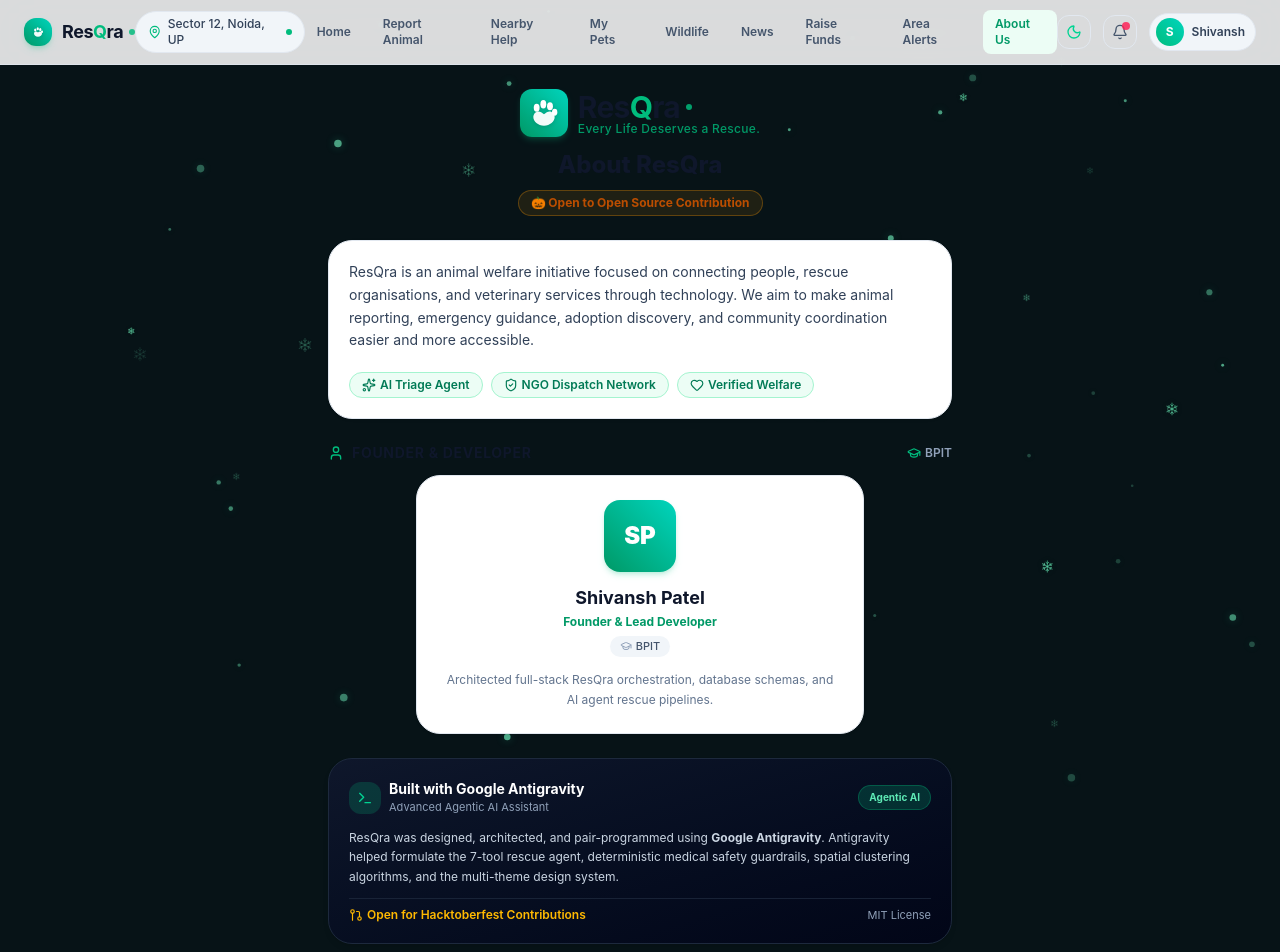
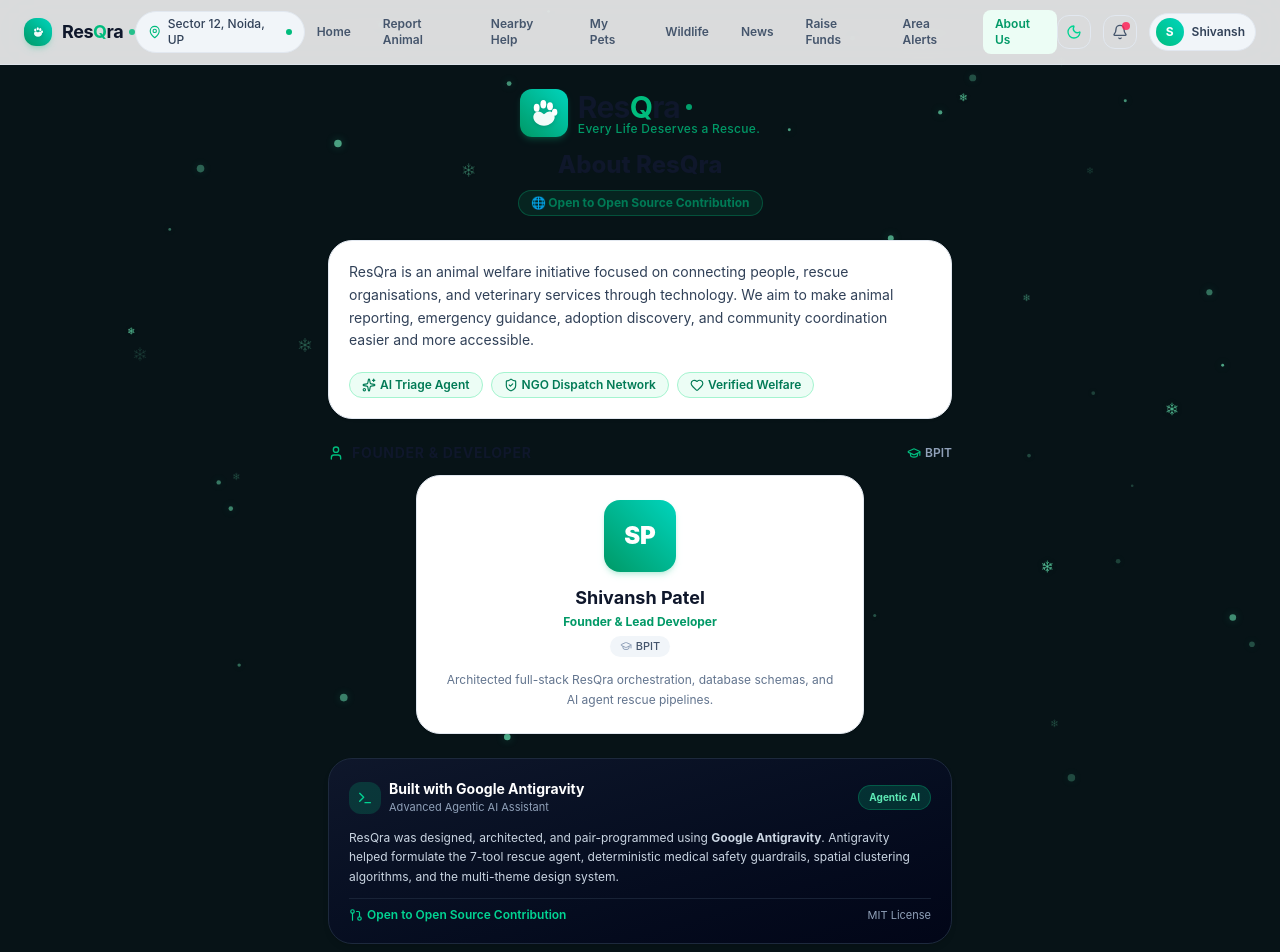
Before and after one commit to fatedusk/resqra, a React (Vite) app: page /about in a window 1280 px wide. Shown: the top 952 px of the page. Built offline with nearby package versions, Linux system fonts and the light colour scheme.

Commit message:
chore: replace Hacktoberfest mentions with Open to Open Source Contribution and add free deployment guide

```diff
--- a/src/pages/AboutUsPage.tsx
+++ b/src/pages/AboutUsPage.tsx
@@ -23,8 +23,8 @@
         <h2 className="text-2xl font-extrabold text-slate-900 dark:text-white">
           About ResQra
         </h2>
-        <span className="inline-flex items-center gap-1.5 px-3 py-1 rounded-full bg-amber-500/10 border border-amber-500/30 text-amber-700 dark:text-amber-300 text-xs font-bold">
-          🎃 Open to Open Source Contribution
+        <span className="inline-flex items-center gap-1.5 px-3 py-1 rounded-full bg-emerald-500/10 border border-emerald-500/30 text-emerald-700 dark:text-emerald-300 text-xs font-bold">
+          🌐 Open to Open Source Contribution
         </span>
       </div>
 
@@ -89,7 +89,7 @@
         </div>
       </div>
 
-      {/* Powered by Google Antigravity & Hacktoberfest Open Source Card */}
+      {/* Powered by Google Antigravity & Open Source Card */}
       <div className="p-5 rounded-3xl bg-gradient-to-br from-slate-900 to-slate-950 text-white border border-slate-800 shadow-md space-y-3">
         <div className="flex items-center justify-between">
           <div className="flex items-center gap-2">
@@ -113,8 +113,8 @@
         </p>
 
         <div className="pt-2 border-t border-slate-800/80 flex items-center justify-between text-xs">
-          <span className="text-amber-400 font-semibold flex items-center gap-1">
-            <GitPullRequest className="w-3.5 h-3.5" /> Open for Hacktoberfest Contributions
+          <span className="text-emerald-400 font-semibold flex items-center gap-1">
+            <GitPullRequest className="w-3.5 h-3.5" /> Open to Open Source Contribution
           </span>
           <span className="text-slate-400 text-[11px]">MIT License</span>
         </div>
--- a/src/pages/WelcomePage.tsx
+++ b/src/pages/WelcomePage.tsx
@@ -14,8 +14,8 @@
 
       {/* Header Branding */}
       <div className="pt-3 flex flex-col items-center">
-        <div className="mb-2.5 inline-flex items-center gap-1.5 px-3 py-1 rounded-full bg-amber-500/10 border border-amber-500/30 text-amber-700 dark:text-amber-300 text-[11px] font-bold shadow-sm">
-          <span>🎃 Hacktoberfest Open Source • Built with Antigravity</span>
+        <div className="mb-2.5 inline-flex items-center gap-1.5 px-3 py-1 rounded-full bg-emerald-500/10 border border-emerald-500/30 text-emerald-700 dark:text-emerald-300 text-[11px] font-bold shadow-sm">
+          <span>🌐 Open to Open Source Contribution • Built with Antigravity</span>
         </div>
         <Logo size="lg" showTagline={true} />
       </div>
```
Also changed, not shown: 1 other file (tests, documents, lock files or other folders).
